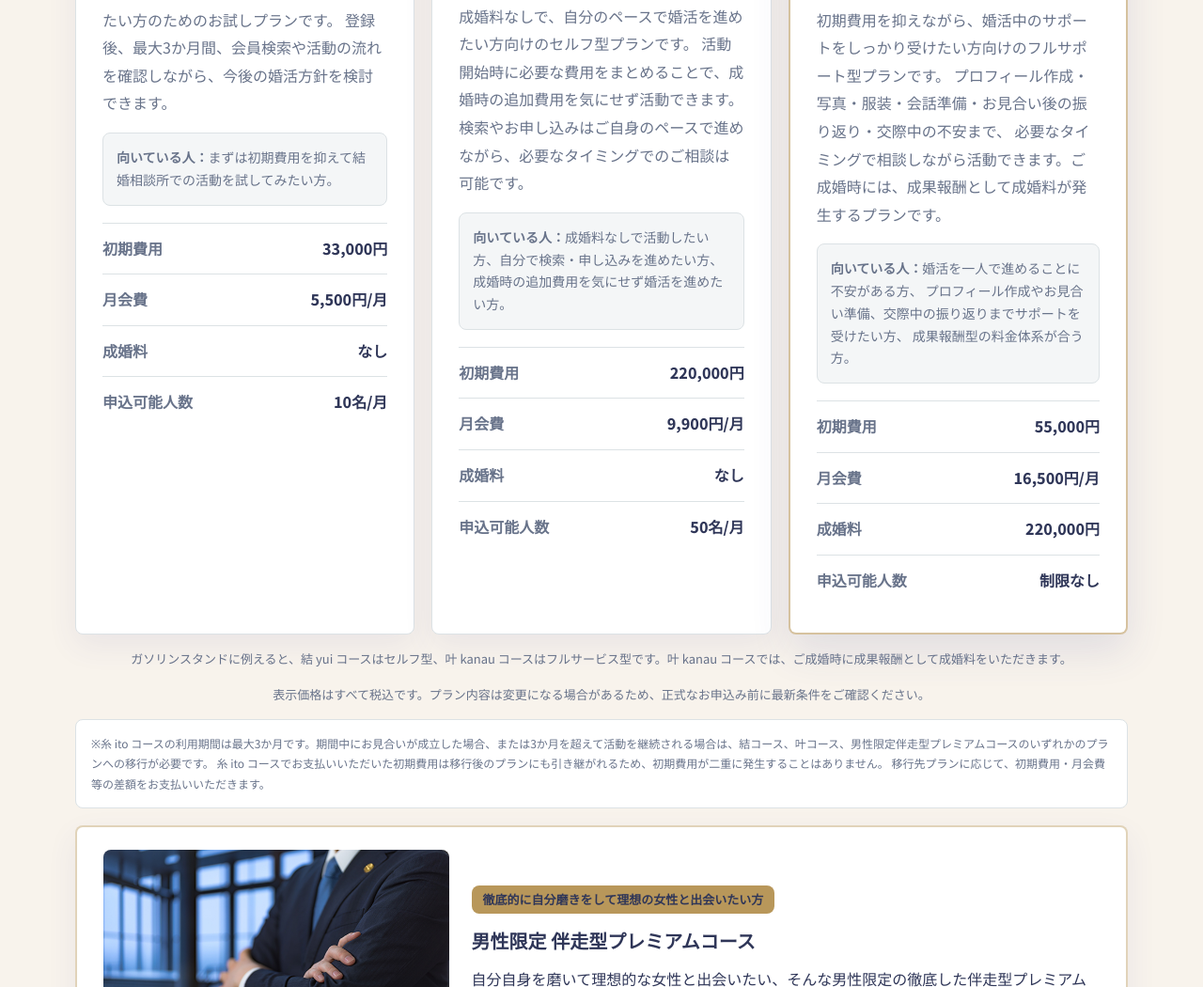
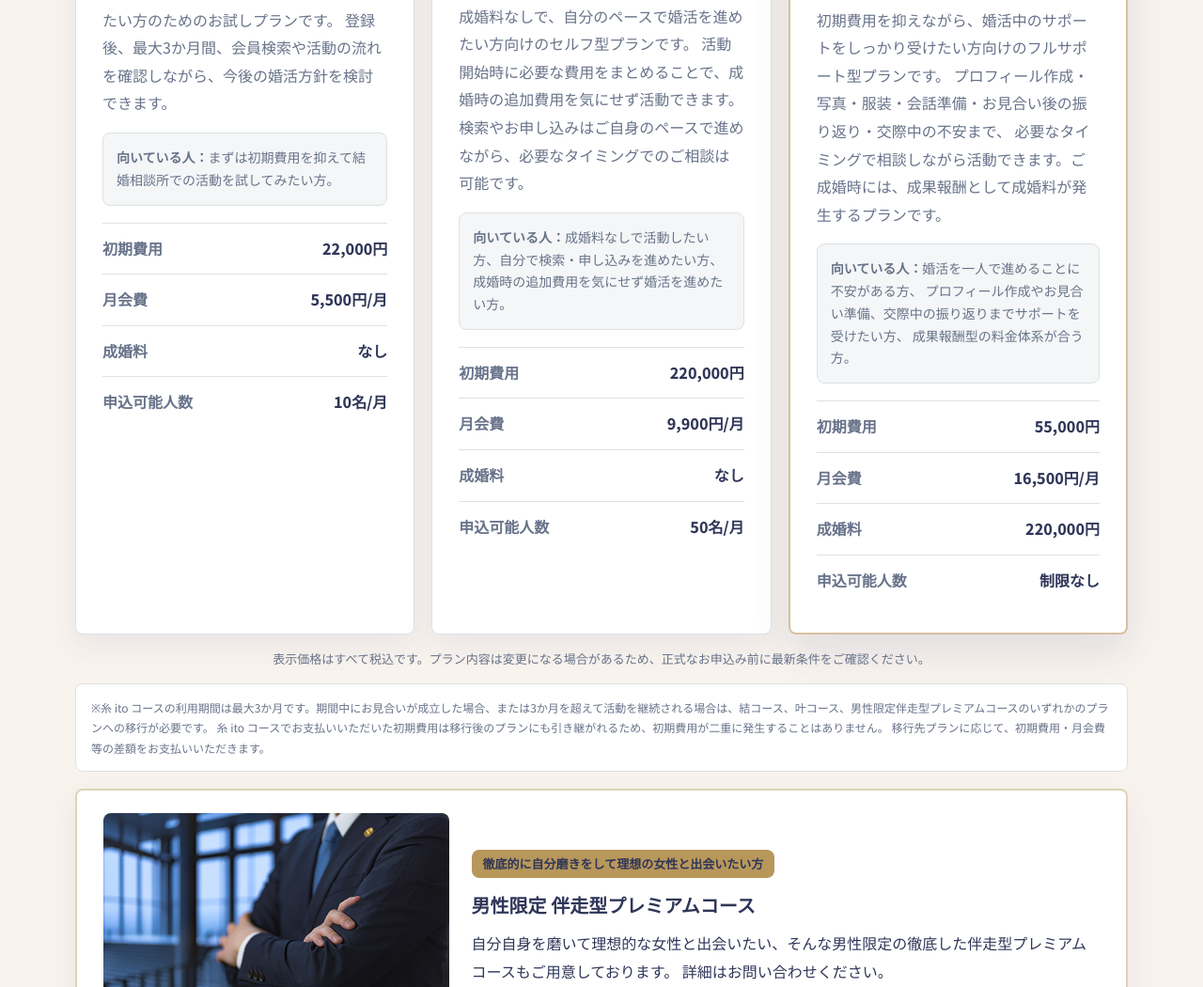
Before and after one commit to int7010/lp-yuito, a plain HTML site: page index.html in a window 1280 px wide. Shown: the part 8469-9519 px from the top of the page at 94% size. Drawn offline with Linux system fonts and the light colour scheme.

Commit message:
Add files via upload

```diff
--- a/index.html
+++ b/index.html
@@ -356,7 +356,7 @@
               <strong>向いている人：</strong>まずは初期費用を抑えて結婚相談所での活動を試してみたい方。
             </p>
             <dl>
-              <div><dt>初期費用</dt><dd>33,000円</dd></div>
+              <div><dt>初期費用</dt><dd>22,000円</dd></div>
               <div><dt>月会費</dt><dd>5,500円/月</dd></div>
               <div><dt>成婚料</dt><dd>なし</dd></div>
               <div><dt>申込可能人数</dt><dd>10名/月</dd></div>
@@ -405,7 +405,6 @@
             </dl>
           </article>
         </div>
-        <p class="price-note">ガソリンスタンドに例えると、結 yui コースはセルフ型、叶 kanau コースはフルサービス型です。叶 kanau コースでは、ご成婚時に成果報酬として成婚料をいただきます。</p>
         <p class="price-note">表示価格はすべて税込です。プラン内容は変更になる場合があるため、正式なお申込み前に最新条件をご確認ください。</p>
         <p class="trial-note">
           ※糸 ito コースの利用期間は最大3か月です。期間中にお見合いが成立した場合、または3か月を超えて活動を継続される場合は、結コース、叶コース、男性限定伴走型プレミアムコースのいずれかのプランへの移行が必要です。
```
